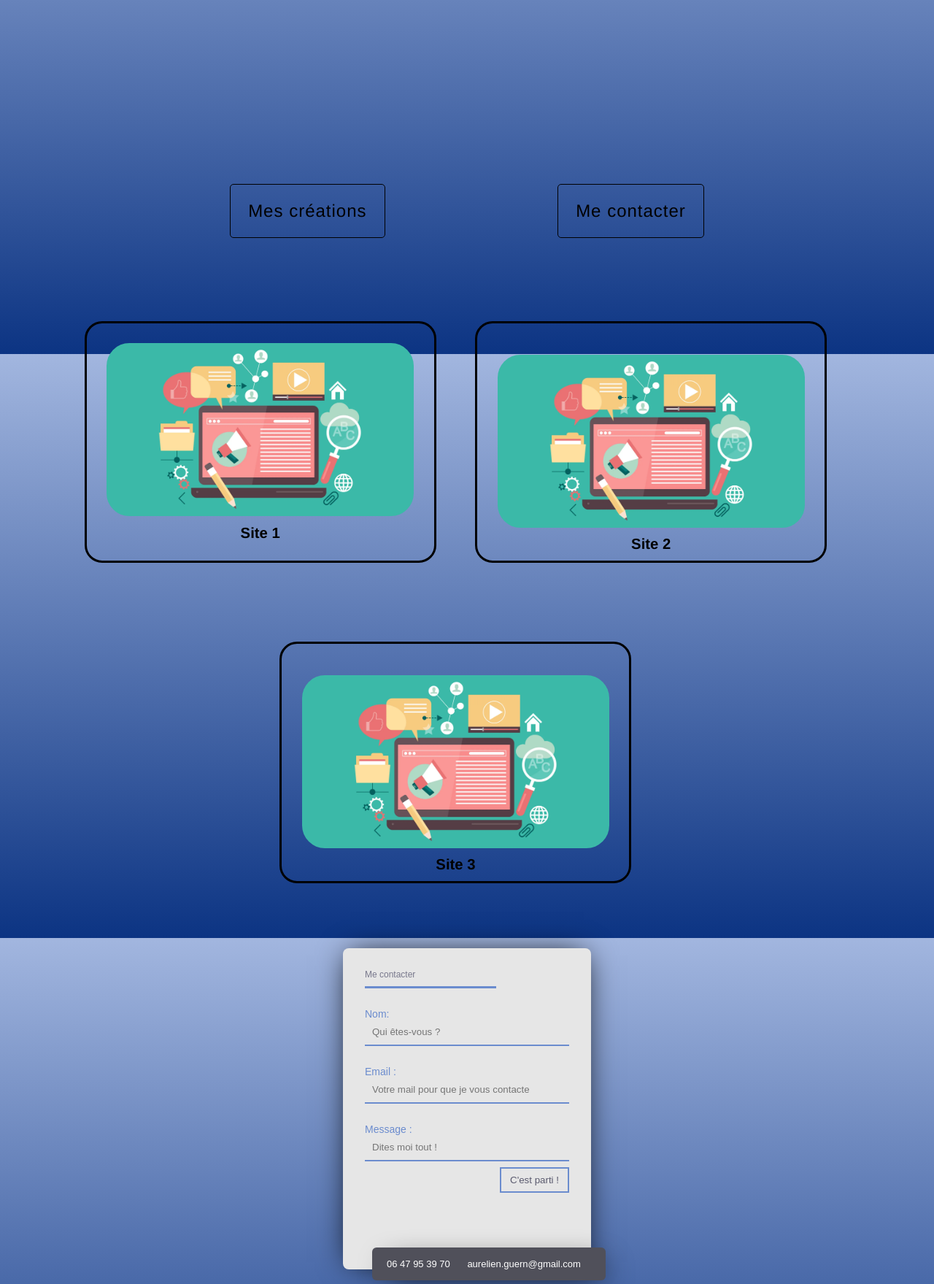
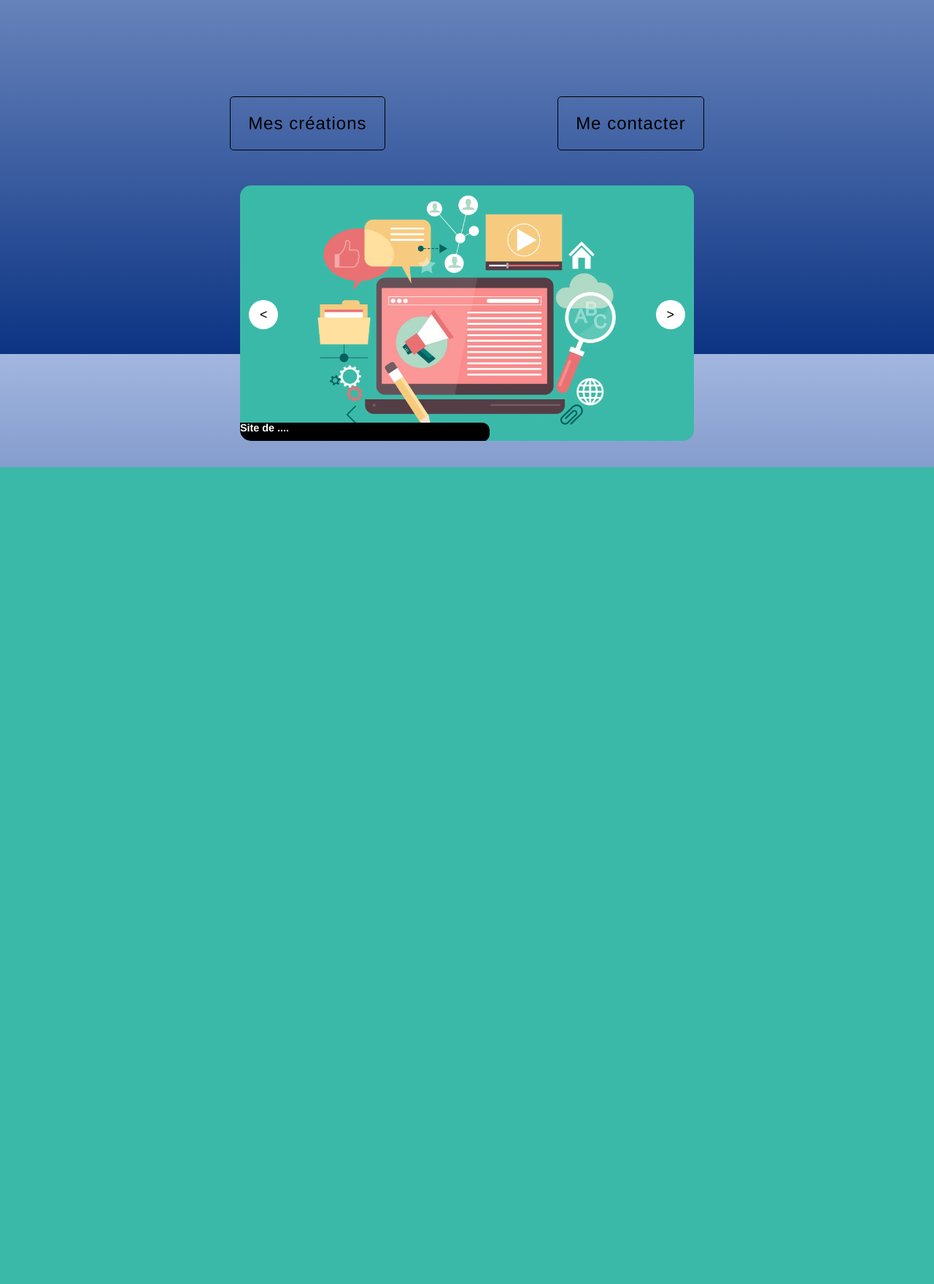
Before and after one commit to AurelienGuern/AurelienGuern.github.io, a PHP site: page / in a window 1280 px wide. Shown: the part 315-2074 px from the top of the page at 73% size. After the commit the page ends 955 px from the top, so only its background shows below. Run offline with PHP 8.4, Linux system fonts and the light colour scheme; some web fonts are replaced.

Commit message:
MAJ slider image

```diff
--- a/index.html
+++ b/index.html
@@ -10,6 +10,7 @@
   <link rel="preconnect" href="https://fonts.googleapis.com" />
   <link rel="preconnect" href="https://fonts.gstatic.com" crossorigin />
   <link href="https://fonts.googleapis.com/css2?family=Mooli&display=swap" rel="stylesheet" />
+  <script src="script.js" defer></script>
   <title> Aurélien Guern - Portfolio</title>
 
   <!-- Core theme CSS -->
@@ -51,43 +52,42 @@
     </div>
 
 
+    <div class="containerSlider">
 
-    <section class="projets" div="1">
-      <ul>
-        <li class="card">
-          <a href="#">
-            <img src="portfolioimagetest.jpg" />
-            <figcaption>Site 1</figcaption>
-        </li>
-        <li class="card">
-          <a href="#" target="_blank">
-            <img src="portfolioimagetest.jpg" />
-            <figcaption>Site 2</figcaption>
-        </li>
-        <li class="card">
-          <a href="#" target="_blank">
-            <img src="portfolioimagetest.jpg" />
-            <figcaption>Site 3</figcaption>
-        </li>
-      </ul>
-    </section>
+      <!-- Slider container -->
+      <div class="slider">
+        <!-- slide 1 -->
+        <div class="slide">
+          <a href="#"><img src="portfolioimagetest.jpg" alt="" /></a>
+          <p class="description">       Site de ....</p>
 
+        </div>
 
+        <!-- slide 2 -->
+        <div class="slide">
+          <a href="#"><img src="portfolioimagetest.jpg" alt="" /></a>
+          <p class="description">       Site de ....</p>
 
+        </div>
 
-    <form method="POST" class="form" div="2">
-      <h2>Me contacter</h2>
-      <p type="Nom:"><input placeholder="Qui êtes-vous ?"></input></p>
-      <p type="Email :"><input placeholder="Votre mail pour que je vous contacte"></input></p>
-      <p type="Message :"><input placeholder="Dites moi tout !"></input></p>
-      <button>C'est parti !</button>
-      <div>
-        <span class="fa fa-phone"></span> <a href="tel:+">06 47 95 39 70</a>
-        <span class="fa fa-envelope-o"></span> <a href="mailto:">aurelien.guern@gmail.com</a>
-      </div>
-    </form>
+        <!-- slide 3 -->
+        <div class="slide">
+          <a href="#"><img src="portfolioimagetest.jpg" alt="" /></a>
+          <p class="description">       Site de ....</p>
 
-  </main>
-</body>
+        </div>
 
-</html>
+        <!-- slide 4 -->
+        <div class="slide">
+          <a href="#"><img src="portfolioimagetest.jpg" alt="" /></a>
+          <p class="description">       Site de ....</p>
+
+        </div>
+
+        <!-- Control buttons -->
+        <button class="btn btn-next"> > </button>
+        <button class="btn btn-prev">
+          < </button>
+        </main>
+      </body>
+      </html>
--- a/style.css
+++ b/style.css
@@ -110,7 +110,7 @@ body {
 
 
   /* Je fais la partie nav */
-  /* Je fais la partie nav */
+
 
   nav {
     width: 100%;
@@ -143,164 +143,87 @@ body {
 
   /* partie liens du portfolio */
 
+  /* ancienne partie en cards */
+
   main {
     width: 85%;
     margin: auto;
     display: flex;
-    flex-direction: row;
-    flex-wrap: wrap;
+    flex-direction: column;
+    padding-bottom: 3em;
+
   }
 
 
-  .projets {
-    width: fit-content;
-    text-align: center;
-    color: white;
+.containerSlider {
+  padding-top: 3em;
+  margin: auto;
+}
 
-  }
+.slider {
+  width: 100%;
+  max-width: 800px;
+  height: 350px;
+  position: relative;
+  overflow: hidden; /* <===  */
+  border-radius: 15px;
+}
 
-  .projets li {
-    width: 45%;
-
-  }
-
-  .projets ul {
-    display: flex;
-    flex-direction: row;
-    flex-wrap: wrap;
-  }
-
-  .projets a {
-    text-decoration: none;
-    padding: 1em 1em 0;
-    color: black;
-    font-size: 1.3em;
-    font-weight: 700;
-  }
-
-  .projets a :hover {
-    transition: 1s;
-    transform: scale(1.3);
-  }
+.slide {
+  width: 100%;
+  max-width: 800px;
+  height: 350px;
+  position: absolute;
+  transition: all 0.5s;
+  position: relative;
+}
+.description {
+  height: 1.8em;
+  background-color: black;
+  font-size: larger;
+  font-weight: 900;
+  color: white;
+  width: 55%;
+  position: absolute;
+  bottom: calc(7% - 1.8em);
+  border-radius: 0 10px 10px 0;
 
 
+}
+.slide img {
+  width: 100%;
+  height: 100%;
+  object-fit: cover;
+}
 
-  .projets img {
-    width: 100%;
-    height: auto;
-    border-radius: 2em;
-  }
+.btn {
+  position: absolute;
+  width: 40px;
+  height: 40px;
+  padding: 10px;
+  border: none;
+  border-radius: 50%;
+  z-index: 10px;
+  cursor: pointer;
+  background-color: #fff;
+  font-size: 18px;
+}
+.btn:active {
+  transform: scale(1.1);
+}
+.btn-prev {
+  top: 45%;
+  left: 2%;
+}
 
-  .card {
-    display: flex;
-    flex-direction: column;
-    width: 40%;
-    padding: 1em;
-    margin: 4.5em auto;
-    border-radius: 2em;
-    border: 3px solid black;
-  }
-
-  .projets figcaption {
-    margin: 0;
-    padding-top: 0.5em;
-    font-size: 1.3em;
-  }
+.btn-next {
+  top: 45%;
+  right: 2%;
+}
 
 
-  .form {
-    width: 340px;
-    height: 440px;
-    background: #e6e6e6;
-    border-radius: 8px;
-    box-shadow: 0 0 40px -10px #000;
-    margin: calc(30vh - 220px) auto;
-    padding: 20px 30px;
-    max-width: calc(100vw - 40px);
-    box-sizing: border-box;
-    font-family: 'Montserrat', sans-serif;
-    position: relative
-  }
-
-  .form h2 {
-    margin: 10px 0;
-    padding-bottom: 10px;
-    width: 180px;
-    color: #78788c;
-    border-bottom: 3px solid #6b8cce
-  }
-
-  .form input {
-    width: 100%;
-    padding: 10px;
-    box-sizing: border-box;
-    background: none;
-    outline: none;
-    resize: none;
-    border: 0;
-    font-family: 'Montserrat', sans-serif;
-    transition: all .3s;
-    border-bottom: 2px solid #6b8cce
-  }
-
-  .form input:focus {
-    border-bottom: 2px solid #6b8cce
-  }
-
-  .form p:before {
-    content: attr(type);
-    display: block;
-    margin: 28px 0 0;
-    font-size: 14px;
-    color: #6b8cce
-  }
-
-  .form button {
-    float: right;
-    padding: 8px 12px;
-    margin: 8px 0 0;
-    font-family: 'Montserrat', sans-serif;
-    border: 2px solid #6b8cce;
-    background: 0;
-    color: #5a5a6e;
-    cursor: pointer;
-    transition: all .3s
-  }
-
-  .form button:hover {
-    background: #0c3483;
-    color: #fff
-  }
-
-  .form div {
-    content: 'Hi';
-    position: absolute;
-    bottom: -15px;
-    right: -20px;
-    background: #50505a;
-    color: #fff;
-    width: 320px;
-    padding: 16px 4px 16px 0;
-    border-radius: 6px;
-    font-size: 13px;
-    box-shadow: 10px 10px 40px -14px #000
-  }
-
-  .form span {
-    margin: 0 5px 0 15px
-  }
-
-  .form a {
-    text-decoration: none;
-    color: white;
-  }
-
   .home {
-    padding: 3em;
-  }
-
-  .home {
-    padding: 5em 1em;
+    padding: 1em;
     width: 85%;
     margin: auto;
   }
@@ -311,7 +234,7 @@ body {
     display: flex;
     flex-direction: row;
     justify-content: space-around;
-    padding-top: 8em;
+    padding-top: 5em;
     font-size: 2em;
   }
 
```
Also changed, not shown: script.js (added, +49 -0 lines).
